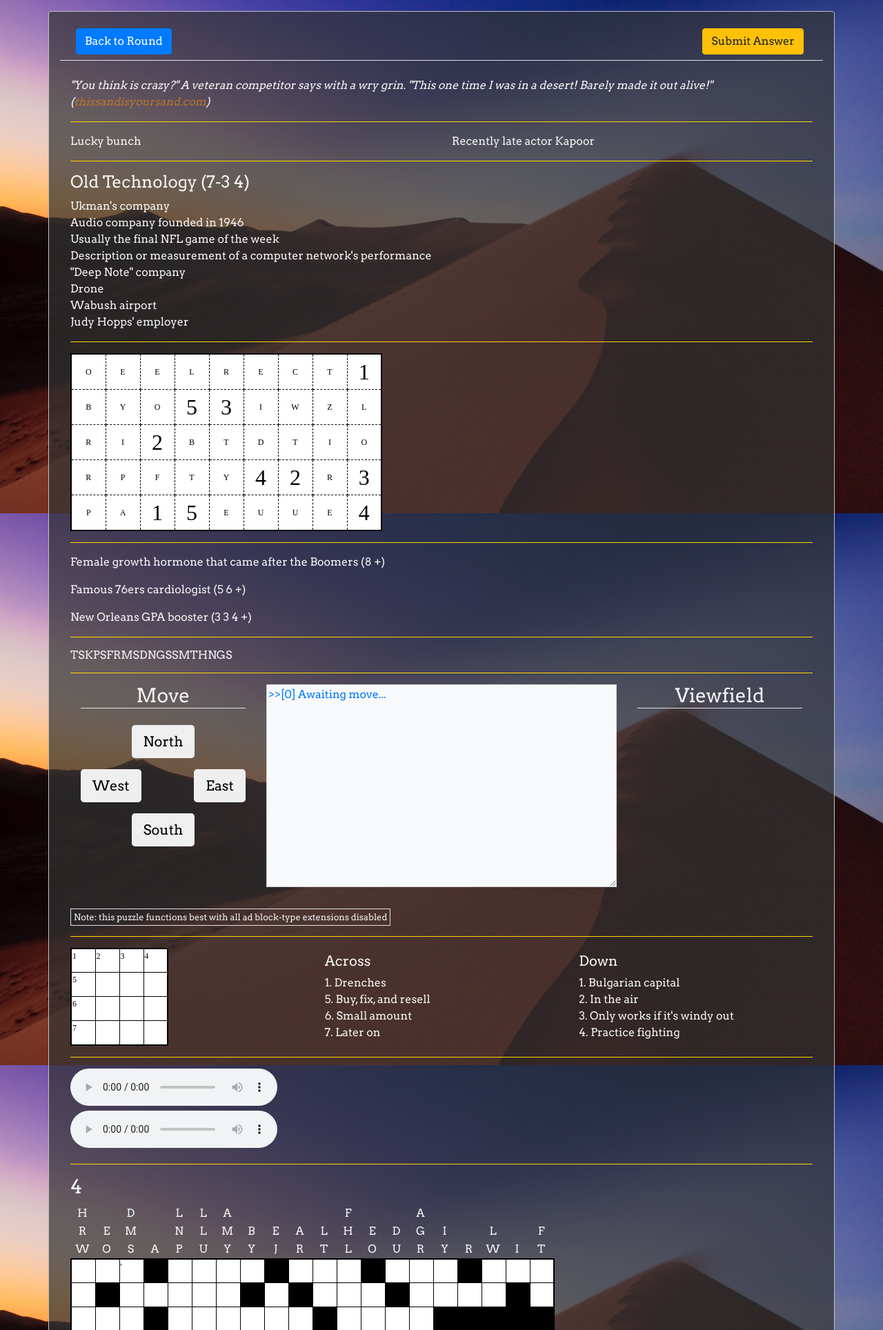
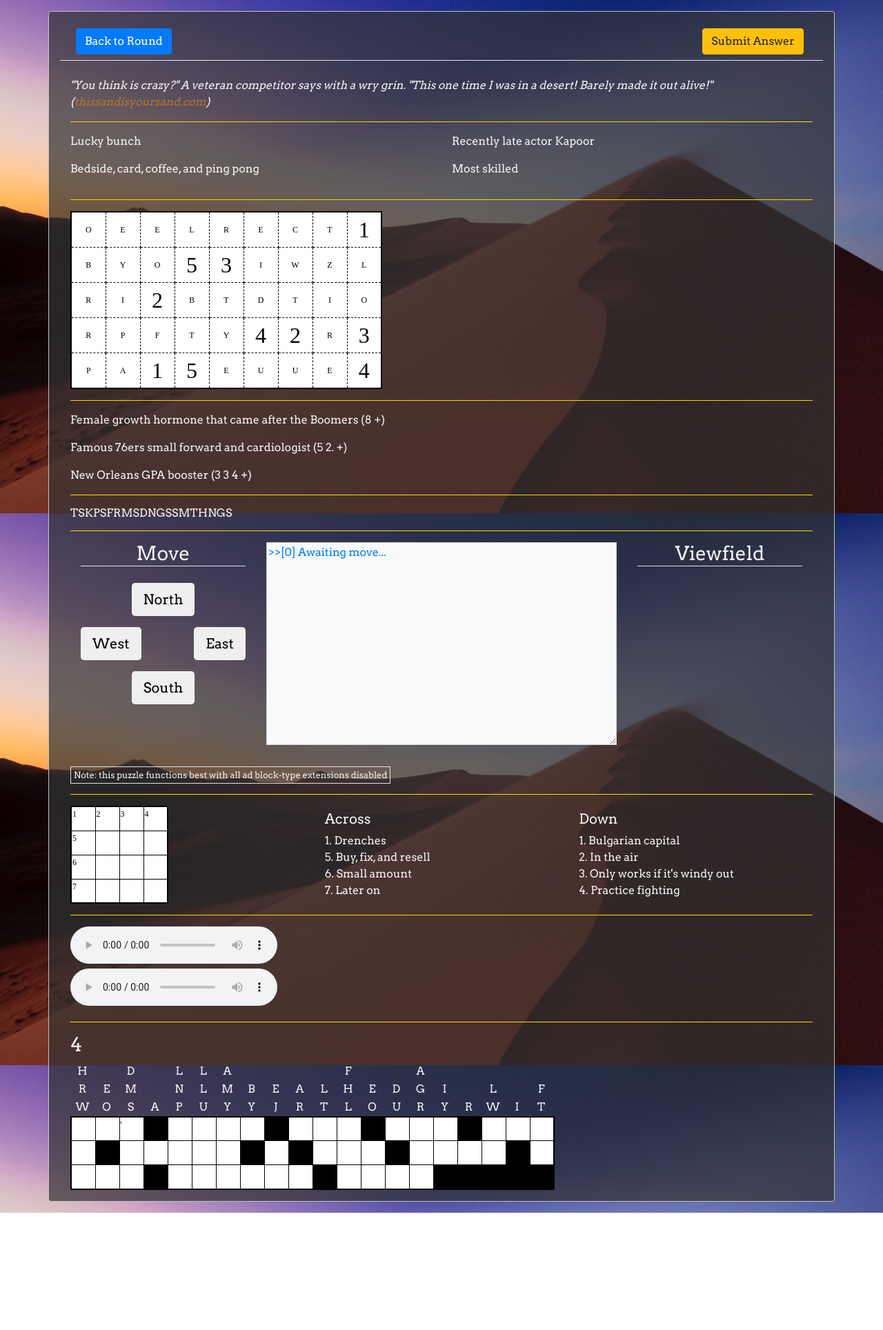
Before and after one commit to carvanapuzzles/2020Hunt, a Django app: template hunt20/templates/hunt20/puzzles/p04.html in a window 1280 px wide. Shown: the part 56-1984 px from the top of the page at 69% size. After the commit the page ends 1814 px from the top, so only its background shows below. Run offline with Django 3.2, Linux system fonts and the light colour scheme; the template is opened without the code that fills it, so the values that code supplies are empty; some libraries are stand-ins or nearby versions; some web fonts are replaced.

```diff
--- a/hunt20/templates/hunt20/puzzles/p02.html
+++ b/hunt20/templates/hunt20/puzzles/p02.html
@@ -172,7 +172,7 @@
                 1. Electric guitars need them
             </div>
             <div>
-                2. Writing tablet
+                2. Kinsley's online magazine
             </div>
             <div>
                 3. French Sudan, today
@@ -187,7 +187,7 @@
                 6. Actor Idris
             </div>
             <div>
-                7. i.e., in full
+                7. What i.e. stands for
             </div>
             <div>
                 8. Pool table material
--- a/hunt20/templates/hunt20/puzzles/p04.html
+++ b/hunt20/templates/hunt20/puzzles/p04.html
@@ -5,30 +5,23 @@
 <div class="flavor">"You think is crazy?" A veteran competitor says with a wry grin. "This one time I was in a desert! Barely made it out alive!" (<a href="//thissandisyoursand.com">thissandisyoursand.com</a>) </div>
 <hr>
 <div class="row">
-    <div class="col-6">Lucky bunch</div>
-    <div class="col-6">Recently late actor Kapoor</div>
+    <div class="col-6">
+        <p>
+            Lucky bunch
+        </p>
+        <p>
+            Bedside, card, coffee, and ping pong
+        </p>
+    </div>
+    <div class="col-6">
+        <p>
+            Recently late actor Kapoor
+        </p>
+        <p>
+            Most skilled
+        </p>
+    </div>
 </div>
-<hr>
-<h4>
-    Old Technology (7-3 4)
-</h4>
-<p>
-    Ukman's company
-    <br>
-    Audio company founded in 1946
-    <br>
-    Usually the final NFL game of the week
-    <br>
-    Description or measurement of a computer network's performance
-    <br>
-    "Deep Note" company
-    <br>
-    Drone
-    <br>
-    Wabush airport
-    <br>
-    Judy Hopps' employer
-</p>
 <hr>
 <table class="numberlink">
     <tr>
@@ -89,7 +82,7 @@
 </table>
 <hr>
 <p>Female growth hormone that came after the Boomers (8 +)</p>
-<p>Famous 76ers cardiologist (5 6 +)</p>
+<p>Famous 76ers small forward and cardiologist (5 2. +)</p>
 <p>New Orleans GPA booster (3 3 4 +)</p>
 <hr>
 <h6>TSKPSFRMSDNGSSMTHNGS</h6>
```
Also changed, not shown: hunt20/static/hunt20/p03/i05.jpg, hunt20/static/hunt20/p03/i20.png.
